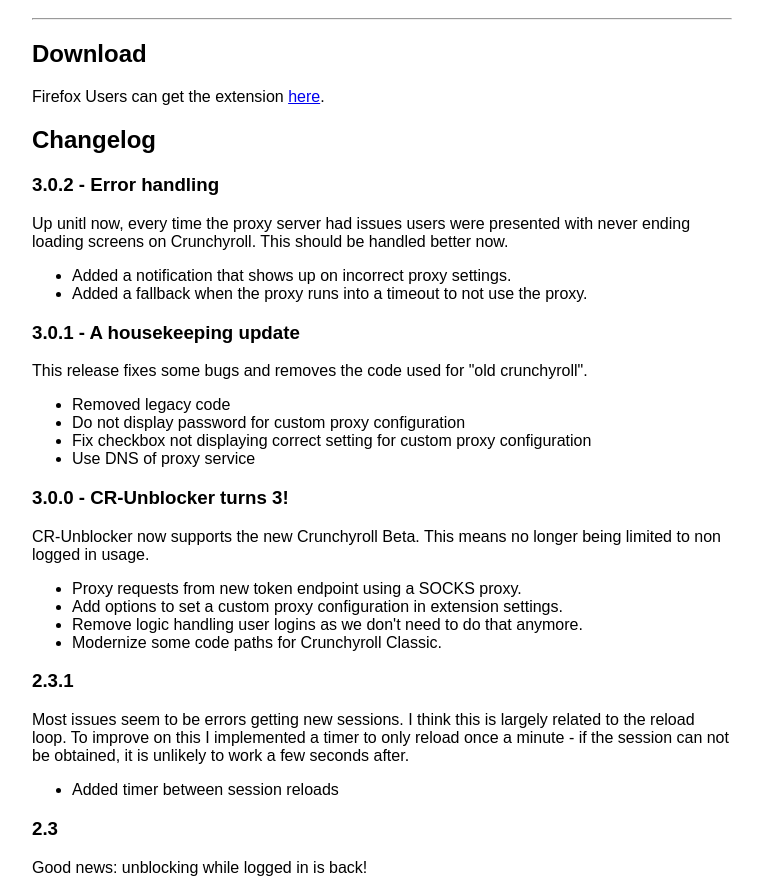
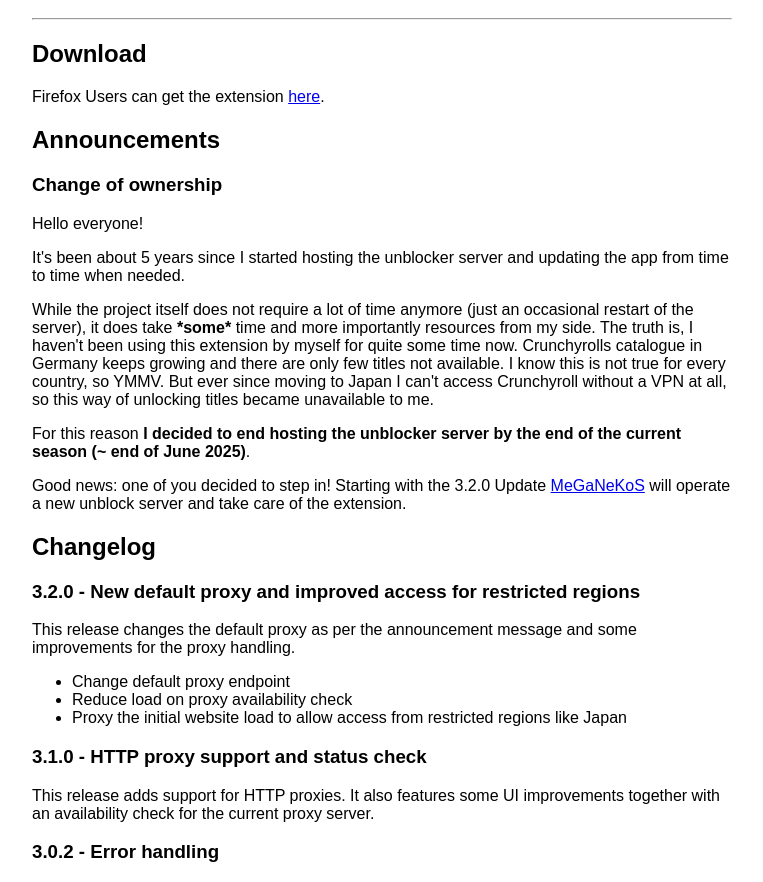
Before and after one commit to fhuhne/CR-Unblocker, a browser extension: page website/index.html in a window 1280 px wide. Shown: the part 48-930 px from the top of the page, without its empty margins (258-1021 px from the left). Drawn offline with Linux system fonts and the light colour scheme.

Commit message:
Prepare 3.2.0

```diff
--- a/package.json
+++ b/package.json
@@ -1,6 +1,6 @@
 {
   "name": "cr_unblocker",
-  "version": "3.0.2",
+  "version": "3.2.0",
   "description": "",
   "main": "server.js",
   "scripts": {
--- a/website/index.html
+++ b/website/index.html
@@ -1,16 +1,55 @@
 <html>
+
 <head>
     <title>CR-Unblocker</title>
 </head>
+
 <body style="font-family: sans-serif">
     <div style="max-width:700px;margin:auto;">
         <h1>Crunchyroll Unblocker</h1>
         <hr>
         <h2>Download</h2>
-            <p>Firefox Users can get the extension <a href="https://addons.mozilla.org/de/firefox/addon/crunchy-unblocker/">here</a>.</p>
+        <p>Firefox Users can get the extension <a
+                href="https://addons.mozilla.org/de/firefox/addon/crunchy-unblocker/">here</a>.</p>
+        <h2>Announcements</h2>
+        <h3>Change of ownership</h3>
+        <p>Hello everyone!</p>
+        <p>
+            It's been about 5 years since I started hosting the unblocker server and updating the app from time to time
+            when needed.
+        </p>
+        <p>
+            While the project itself does not require a lot of time anymore (just an occasional restart of the server),
+            it does take <b>*some*</b> time and more importantly resources from my side. The truth is, I haven't been
+            using this extension by myself for quite some time now. Crunchyrolls catalogue in Germany keeps growing and
+            there are only few titles not available. I know this is not true for every country, so YMMV. But ever since
+            moving to Japan I can't access Crunchyroll without a VPN at all, so this way of unlocking titles became
+            unavailable to me.
+        </p>
+        <p>
+            For this reason <b>I decided to end hosting the unblocker server by the end
+                of the current season (~ end of June 2025)</b>.
+        </p>
+        <p>
+            Good news: one of you decided to step in! Starting with the 3.2.0 Update
+            <a href="https://github.com/MeGaNeKoS">MeGaNeKoS</a> will operate a new unblock server and take care of the
+            extension.
+        </p>
         <h2>Changelog</h2>
+        <h3>3.2.0 - New default proxy and improved access for restricted regions</h3>
+        <p>This release changes the default proxy as per the announcement message and some improvements for the proxy
+            handling.</p>
+        <ul>
+            <li>Change default proxy endpoint</li>
+            <li>Reduce load on proxy availability check</li>
+            <li>Proxy the initial website load to allow access from restricted regions like Japan</li>
+        </ul>
+        <h3>3.1.0 - HTTP proxy support and status check</h3>
+        <p>This release adds support for HTTP proxies. It also features some UI improvements together with an
+            availability check for the current proxy server.</p>
         <h3>3.0.2 - Error handling</h3>
-            <p>Up unitl now, every time the proxy server had issues users were presented with never ending loading screens on Crunchyroll. This should be handled better now.</p>
+        <p>Up unitl now, every time the proxy server had issues users were presented with never ending loading screens
+            on Crunchyroll. This should be handled better now.</p>
         <ul>
             <li>Added a notification that shows up on incorrect proxy settings.</li>
             <li>Added a fallback when the proxy runs into a timeout to not use the proxy.</li>
@@ -24,7 +63,8 @@
             <li>Use DNS of proxy service</li>
         </ul>
         <h3>3.0.0 - CR-Unblocker turns 3!</h3>
-            <p>CR-Unblocker now supports the new Crunchyroll Beta. This means no longer being limited to non logged in usage.</p>
+        <p>CR-Unblocker now supports the new Crunchyroll Beta. This means no longer being limited to non logged in
+            usage.</p>
         <ul>
             <li>Proxy requests from new token endpoint using a SOCKS proxy.</li>
             <li>Add options to set a custom proxy configuration in extension settings.</li>
@@ -32,13 +72,16 @@
             <li>Modernize some code paths for Crunchyroll Classic.</li>
         </ul>
         <h3>2.3.1</h3>
-            <p>Most issues seem to be errors getting new sessions. I think this is largely related to the reload loop. To improve on this I implemented a timer to only reload once a minute - if the session can not be obtained, it is unlikely to work a few seconds after.</p>
+        <p>Most issues seem to be errors getting new sessions. I think this is largely related to the reload loop. To
+            improve on this I implemented a timer to only reload once a minute - if the session can not be obtained, it
+            is unlikely to work a few seconds after.</p>
         <ul>
             <li>Added timer between session reloads</li>
         </ul>
         <h3>2.3</h3>
         <p>Good news: unblocking while logged in is back!</p>
-            <p>Some of you have hinted me a way but I could not replicate it for some reason. Thanks for telling me, and sorry for not getting this working sooner :)</p>
+        <p>Some of you have hinted me a way but I could not replicate it for some reason. Thanks for telling me, and
+            sorry for not getting this working sooner :)</p>
         <ul>
             <li>Fixed login handling</li>
             <li>Added disable button to popup to quickly disable the addon</li>
@@ -46,12 +89,19 @@
         <h3>2.2.3</h3>
         <p>This is just a small update, sorry still no solution for logged in users :(</p>
         <p>But I removed the unblock servers that do not work anymore, this should make switching faster.</p>
-            <p>Also, region switching won't happen while logged in. This way you can login/logout depending on the anime you want to watch. Still inconvenient, but better than nothing!</p>
+        <p>Also, region switching won't happen while logged in. This way you can login/logout depending on the anime you
+            want to watch. Still inconvenient, but better than nothing!</p>
         <h3>2.2.2b</h3>
         <p>Hi everyone! Maintainer from the Firefox extension here.</p>
-            <p>Looks like the original creator (who is hosting the unblock server) of this project has no interest in keeping this up. This is why I'm taking over from here on.</p>
-            <p>He said in his "farewell" message to just torrent anime. Please do not do that. Support the anime you love to watch, even more in these challenging times. I'll add some servers to the unblocker pool to "fix" the current problems of session IDs getting issued. Please keep in mind, my resources are limited. If anyone wants to help running unblock servers <a href="https://twitter.com/CrUnblocker">get in touch with me</a>.</p>
-            <p>Greetings from Germany. Stay safe and healthy!!!</p>
+        <p>Looks like the original creator (who is hosting the unblock server) of this project has no interest in
+            keeping this up. This is why I'm taking over from here on.</p>
+        <p>He said in his "farewell" message to just torrent anime. Please do not do that. Support the anime you love to
+            watch, even more in these challenging times. I'll add some servers to the unblocker pool to "fix" the
+            current problems of session IDs getting issued. Please keep in mind, my resources are limited. If anyone
+            wants to help running unblock servers <a href="https://twitter.com/CrUnblocker">get in touch with me</a>.
+        </p>
+        <p>Greetings from Germany. Stay safe and healthy!</p>
     </div>
 </body>
+
 </html>
```
Also changed, not shown: src/dashboard.html (+18 -15 lines), src/popup.html (+5 -2 lines), src/manifest.json, 1 other file. Lines whose indentation alone changed are shown as unchanged.
